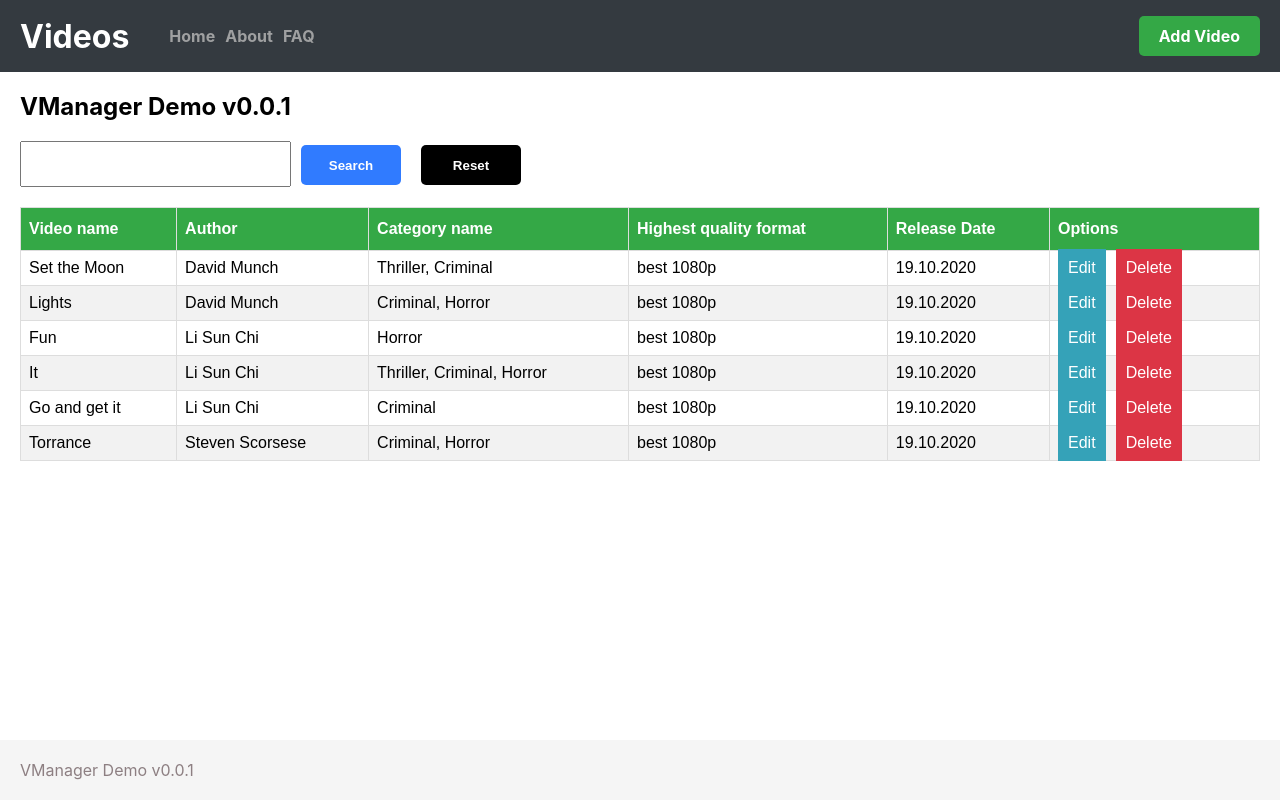
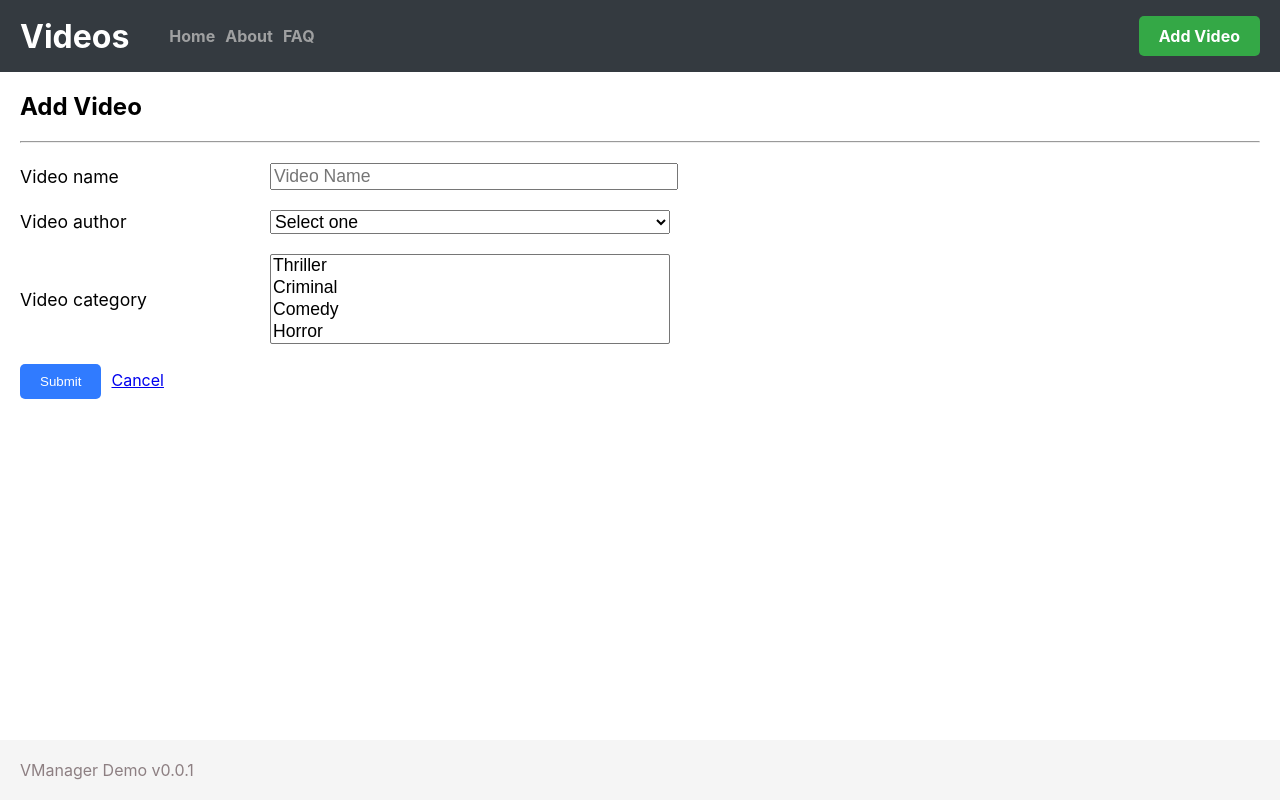
Before and after one commit to BolajiOlajide/moving-image-dev-challenge, a React (Create React App) app: page /add-video in a window 1280 px wide. Built offline with nearby package versions, Linux system fonts and the light colour scheme; data requests are answered from the project's data file.

Commit message:
feat: complete page for adding video

```diff
--- a/src/App.tsx
+++ b/src/App.tsx
@@ -7,6 +7,7 @@ import {
 
 import Header from './components/Header';
 import Home from './pages/home';
+import AddVideo from './pages/add-video';
 import VideoContext from './context/VideoContext';
 import useVideo from './hooks/useVideo';
 import { VideoContextType } from './common/interfaces';
@@ -20,6 +21,10 @@ const App: React.FC = () => {
         <Header />
 
         <Switch>
+          <Route path="/add-video">
+            <AddVideo />
+          </Route>
+
           <Route path="/">
             <Home />
           </Route>
--- a/src/common/interfaces.ts
+++ b/src/common/interfaces.ts
@@ -32,4 +32,5 @@ export interface VideoContextType {
   addVideos: (videos: ProcessedVideo[]) => ProcessedVideo[];
   errorMessage: string;
   videos: ProcessedVideo[];
+  lastId: number;
 }
--- a/src/components/Header.tsx
+++ b/src/components/Header.tsx
@@ -27,7 +27,7 @@ const Header: React.FC = () => {
         </ul>
       </nav>
 
-      <Link to="/video" className="add-video">Add Video</Link>
+      <Link to="/add-video" className="add-video">Add Video</Link>
     </header>
   )
 };
--- a/src/hooks/useVideo.ts
+++ b/src/hooks/useVideo.ts
@@ -8,6 +8,7 @@ const useVideo = (): VideoContextType => {
   const [videos, setVideos] = useState<ProcessedVideo[]>([]);
   const [isLoading, setIsLoading] = useState<boolean>(false);
   const [errorMessage, setErrorMessage] = useState<string>('');
+  const [lastId, setLastId] = useState<number>(0);
 
   useEffect(() => {
     setIsLoading(true);
@@ -17,6 +18,10 @@ const useVideo = (): VideoContextType => {
       .catch((error) => setErrorMessage(error.message))
       .finally(() => setIsLoading(false));
   }, []);
+
+  useEffect(() => {
+    setLastId(videos[videos.length - 1]?.id || 0);
+  }, [videos])
 
   const addVideo = (video: ProcessedVideo): ProcessedVideo => {
     setVideos((currentVideos: ProcessedVideo[]) => {
@@ -34,7 +39,7 @@ const useVideo = (): VideoContextType => {
     return videos;
   };
 
-  return { addVideo, videos, addVideos, isLoading, errorMessage };
+  return { addVideo, videos, addVideos, isLoading, errorMessage, lastId };
 };
 
 export default useVideo;
--- a/src/index.css
+++ b/src/index.css
@@ -7,6 +7,7 @@ body {
 
 :root {
   --greenColor: #34a846;
+  --btnColor: #307bff;
 }
 
 #root {
@@ -210,7 +211,7 @@ footer {
 .search-btn {
   height: 40px;
   margin: 0 10px;
-  background: #307bff;
+  background: var(--btnColor);
   color: #FFF;
   outline: none;
   border: 0;
@@ -234,3 +235,39 @@ footer {
   width: 100px;
   cursor: pointer;
 }
+
+.formGroup {
+  margin: 20px 0;
+  display: flex;
+  justify-content: flex-start;
+  align-items: center;
+}
+
+.formGroup label {
+  margin-right: 100px;
+  font-size: 1.1rem;
+  width: 150px;
+}
+
+.formGroup input, .formGroup select {
+  font-size: 1.1rem;
+  width: 400px;
+}
+
+.error {
+  font-size: 0.9rem;
+  color: red;
+  display: block;
+  margin: 10px 0;
+}
+
+.submitVideo {
+  background: var(--btnColor);
+  padding: 10px 20px;
+  outline: none;
+  border: 0;
+  border-radius: 5px;
+  color: #FFF;
+  margin-right: 10px;
+  cursor: pointer;
+}
--- /dev/null
+++ b/src/pages/add-video.tsx
@@ -0,0 +1,114 @@
+import React, { ChangeEvent, FormEvent, useContext, useEffect, useState } from 'react';
+import { Link, useHistory } from 'react-router-dom';
+
+import Layout from '../components/Layout';
+import type { Author, Category } from '../common/interfaces';
+import { getAuthors } from '../services/authors';
+import { getCategories } from '../services/categories';
+import Spinner from '../components/Spinner';
+import VideoContext from '../context/VideoContext';
+
+
+const AddVideo: React.FC = () => {
+  const history = useHistory();
+
+  const [videoName, setVideoName] = useState<string>('');
+  const [videoAuthor, setVideoAuthor] = useState<string>('');
+  const [videoCategory, setVideoCategory] = useState<string[]>([]);
+  const [errorMessage, setErrorMessage] = useState<string>('');
+
+  const [isLoading, setIsLoading] = useState<boolean>(false);
+  const [authors, setAuthors] = useState<Author[]>([]);
+  const [categories, setCategories] = useState<Category[]>([]);
+
+  const { addVideo, lastId } = useContext(VideoContext);
+
+  const fetchItems = async () => {
+    try {
+      setIsLoading(true);
+      const fetchedAuthors = await getAuthors();
+      const fetchedCategories = await getCategories();
+
+      setAuthors(fetchedAuthors);
+      setCategories(fetchedCategories);
+    } finally {
+      setIsLoading(false);
+    }
+  }
+
+  useEffect(() => {
+    fetchItems();
+  }, []);
+
+  const handlCategoryChange = (event: ChangeEvent<HTMLSelectElement>) => {
+    const options: HTMLOptionElement[] = Array.from(event.target.selectedOptions);
+    setVideoCategory(options.map((option) => option.value));
+  }
+
+  const addVideoFn = (event: FormEvent) => {
+    event.preventDefault();
+
+    if (!videoName) {
+      setErrorMessage('Video name is required. Please provide "video name".');
+      return;
+    }
+
+    if (videoAuthor === '') {
+      setErrorMessage('Video author is required. Please select an author.');
+      return;
+    }
+
+    if (videoCategory.length === 0) {
+      setErrorMessage('Please select a category for the video.');
+      return;
+    }
+
+    addVideo({
+      id: lastId + 1,
+      name: videoName,
+      author: videoAuthor,
+      categories: videoCategory
+    });
+    history.push('/');
+  }
+
+  return (
+    <Layout>
+      <h2>Add Video</h2>
+      <hr />
+      { isLoading ? <Spinner /> : (
+        <form onSubmit={addVideoFn}>
+          <div className="formGroup">
+            <label htmlFor="videoName">Video name</label>
+            <input name="videoName" value={videoName} id="videoName" placeholder="Video Name" onChange={({ target }) => setVideoName(target.value)} />
+          </div>
+
+          <div className="formGroup">
+            <label htmlFor="videoAuthor">Video author</label>
+            <select defaultValue={0} name="videoAuthor" id="videoAuthor" onChange={({ target }) => setVideoAuthor(target.value)}>
+              <option disabled value={0}>Select one</option>
+              {authors.map(author => (
+                <option value={author.name} key={author.id}>{author.name}</option>
+              ))}
+            </select>
+          </div>
+
+          <div className="formGroup">
+            <label htmlFor="videoCategory">Video category</label>
+            <select defaultValue={[]} name="videoCategory" id="videoCategory" onChange={handlCategoryChange} multiple>
+              {categories.map(category => (
+                <option value={category.name} key={category.id}>{category.name}</option>
+              ))}
+            </select>
+          </div>
+
+          {errorMessage ? <span className="error">{errorMessage}</span> : null}
+          <button className="submitVideo">Submit</button>
+          <Link to="/">Cancel</Link>
+        </form>
+      )}
+    </Layout>
+  );
+};
+
+export default AddVideo;
--- a/src/pages/home.tsx
+++ b/src/pages/home.tsx
@@ -14,7 +14,11 @@ const Home: React.FC = () => {
   const [showFilteredVideos, setShowFilteredVideos] = useState<boolean>(false);
 
   const filterVideos = () => {
-    setFilteredVideos(videos.filter(video => video.name.toLowerCase().includes(searchTerm.toLowerCase())));
+    const videosMatchingSearchTerm = videos
+      .filter((video) => {
+        return video.name.toLowerCase().includes(searchTerm.toLowerCase()) || video.author.toLowerCase().includes(searchTerm.toLowerCase());
+      })
+    setFilteredVideos(videosMatchingSearchTerm);
     setShowFilteredVideos(true);
   }
 
```
